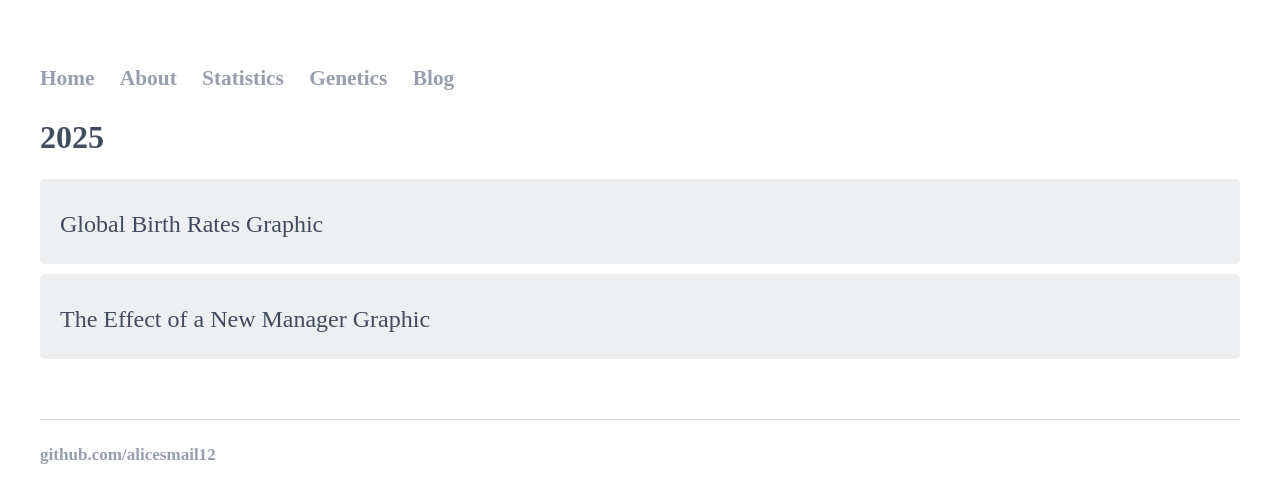
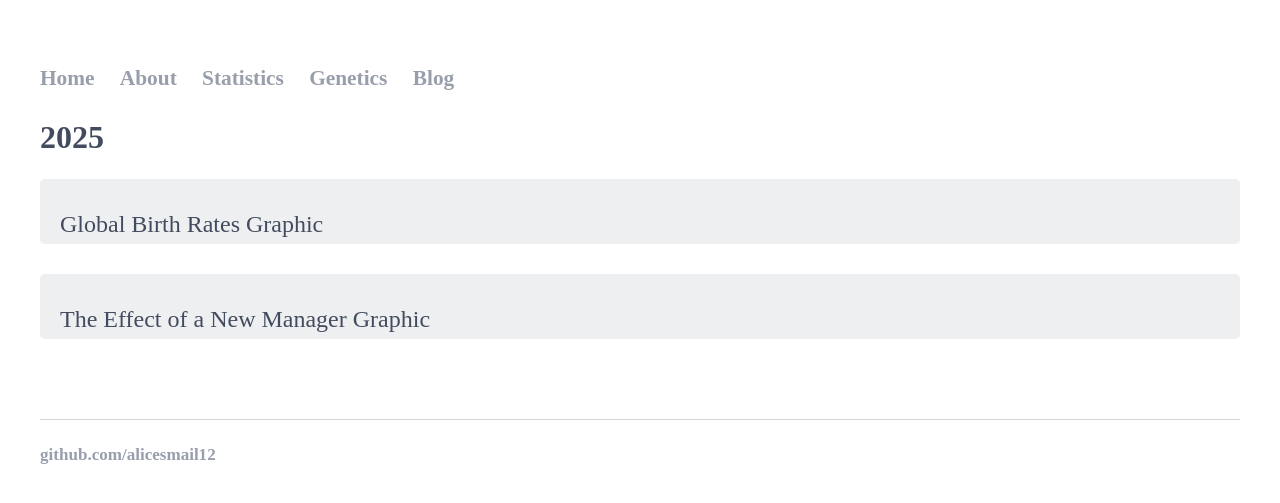
Before and after one commit to alicesmail12/alicesmail12.github.io, a Jekyll site: the page built from Blog/index.html, in a window 1280 px wide. Shown: the top 503 px of the page. Built offline with Jekyll 4.4.1, drawn with Linux system fonts in a browser that asks for light colours; some web fonts are replaced.

Commit message:
Update index.html

```diff
--- a/Blog/index.html
+++ b/Blog/index.html
@@ -44,7 +44,7 @@ margin-right: auto;
     font-weight: 500;
     cursor: pointer;
     width: 100%;
-    height: 85px;
+    height: 65px;
     text-align: center;
     background: #eeeff1;
     color: #434b5e;
```
